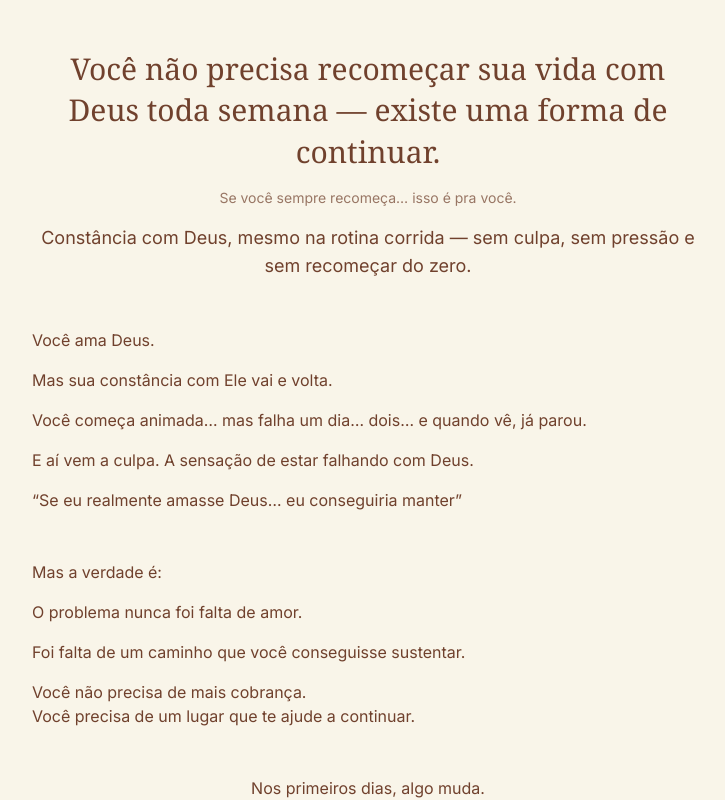
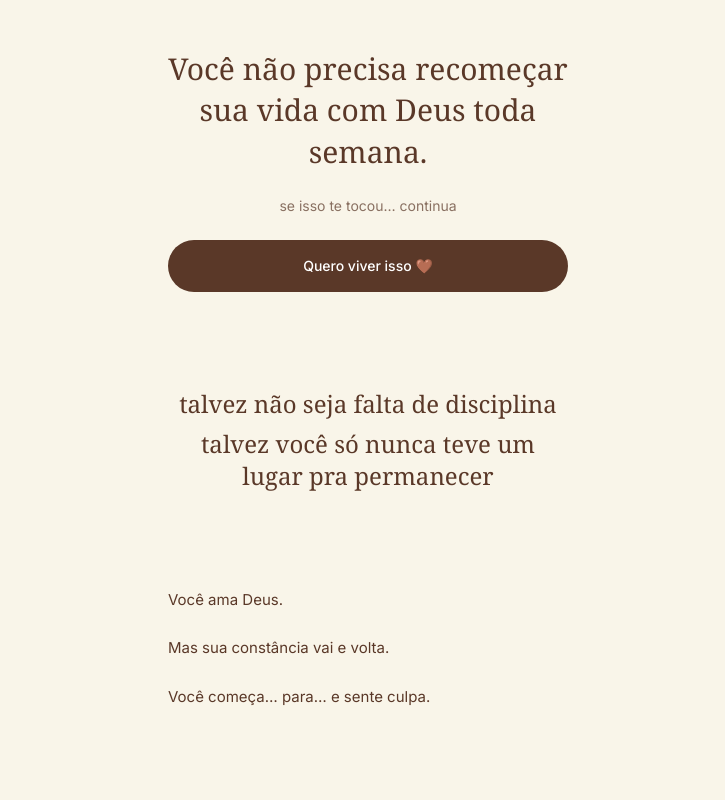
Before and after one commit to michelesannti/no-secreto, a Next.js app: page /vendas in a window 1280 px wide. Shown: the whole page, without its empty margins (272-997 px from the left). Built offline with nearby package versions, Linux system fonts and the light colour scheme; a web font is replaced by a local one.

Commit message:
update: vendas page visual v3

```diff
--- a/app/vendas/page.tsx
+++ b/app/vendas/page.tsx
@@ -2,186 +2,125 @@
 
 export default function VendaPage() {
   return (
-    <div className="min-h-screen bg-[#f9f5e9] text-[#70412d] px-6 py-12">
-      <div className="max-w-2xl mx-auto space-y-12">
+    <div className="bg-[#f9f5e9] text-[#5a3828]">
 
-        {/* HEADLINE */}
-        <section className="space-y-4 text-center">
+      <div className="max-w-md mx-auto px-6 py-12 space-y-24">
+
+        {/* HERO */}
+        <section className="text-center space-y-6">
           <h1 className="text-3xl font-serif leading-snug">
-            Você não precisa recomeçar sua vida com Deus toda semana — existe uma forma de continuar.
+            Você não precisa recomeçar sua vida com Deus toda semana.
           </h1>
 
           <p className="text-sm opacity-70">
-            Se você sempre recomeça… isso é pra você.
+            se isso te tocou… continua
           </p>
 
-          <p className="text-lg">
-            Constância com Deus, mesmo na rotina corrida — sem culpa, sem pressão e sem recomeçar do zero.
+          <a
+            href="https://pay.cakto.com.br/aovfbto_873529"
+            className="block bg-[#5a3828] text-white py-4 rounded-full text-sm font-medium mt-6"
+          >
+            Quero viver isso 🤎
+          </a>
+        </section>
+
+        {/* FRASE IMPACTO */}
+        <section className="text-center space-y-2">
+          <p className="text-2xl font-serif">
+            talvez não seja falta de disciplina
+          </p>
+          <p className="text-2xl font-serif">
+            talvez você só nunca teve um lugar pra permanecer
           </p>
         </section>
 
         {/* IDENTIFICAÇÃO */}
-        <section className="space-y-4">
+        <section className="space-y-6 text-[15px] leading-relaxed">
           <p>Você ama Deus.</p>
-          <p>Mas sua constância com Ele vai e volta.</p>
-          <p>
-            Você começa animada… mas falha um dia… dois… e quando vê, já parou.
-          </p>
-          <p>
-            E aí vem a culpa. A sensação de estar falhando com Deus.
-          </p>
-          <p>
-            “Se eu realmente amasse Deus… eu conseguiria manter”
+          <p>Mas sua constância vai e volta.</p>
+          <p>Você começa… para… e sente culpa.</p>
+        </section>
+
+        {/* BLOCO DESTAQUE */}
+        <section className="bg-[#efe3d3] p-6 rounded-2xl text-center">
+          <p className="text-lg font-medium">
+            nunca foi falta de amor
           </p>
         </section>
 
-        {/* VIRADA */}
-        <section className="space-y-4">
-          <p>Mas a verdade é:</p>
-          <p>O problema nunca foi falta de amor.</p>
-          <p>Foi falta de um caminho que você conseguisse sustentar.</p>
-          <p>
-            Você não precisa de mais cobrança.
-            <br />
-            Você precisa de um lugar que te ajude a continuar.
+        {/* PRINT PERFIL (voltou 👇) */}
+        <section className="text-center space-y-4">
+          <img
+            src="/perfil.png"
+            className="w-[220px] mx-auto rounded-xl shadow-lg"
+          />
+          <p className="text-sm opacity-70">
+            constância visível. progresso real.
           </p>
         </section>
 
-        {/* EXPERIÊNCIA */}
-        <section className="space-y-6 text-center">
-          <p>Nos primeiros dias, algo muda.</p>
-
-          <p>Você sente vontade de voltar.</p>
-
-          <img
-            src="/portal.png"
-            alt="Entrada do app"
-            className="w-full max-w-xs mx-auto rounded-xl shadow-md"
-          />
-
-          <p>Sem esforço.</p>
-
-          <p>Você entende o que está lendo.</p>
-
+        {/* PRINT CONTEXTO */}
+        <section className="text-center space-y-4">
           <img
             src="/contexto.png"
-            alt="Explicação do versículo"
-            className="w-full max-w-xs mx-auto rounded-xl shadow-md"
+            className="w-[220px] mx-auto rounded-xl shadow-lg"
           />
+          <p className="text-sm opacity-70">
+            você entende. você aplica.
+          </p>
+        </section>
 
-          <p>E consegue aplicar na sua vida.</p>
+        {/* FRASE IMPACTO */}
+        <section className="text-center space-y-2">
+          <p className="text-2xl font-serif">
+            você não precisa se forçar
+          </p>
+          <p className="text-2xl font-serif">
+            você começa a querer voltar
+          </p>
+        </section>
 
+        {/* PROVA */}
+        <section className="bg-[#efe3d3] p-5 rounded-xl text-sm italic text-center">
+          “eu sinto vontade de voltar todos os dias”
+        </section>
+
+        {/* PRINT APLICAÇÃO */}
+        <section className="text-center">
           <img
             src="/aplicacao.png"
-            alt="Aplicação prática"
-            className="w-full max-w-xs mx-auto rounded-xl shadow-md"
+            className="w-[220px] mx-auto rounded-xl shadow-lg"
           />
-
-          <p>E aos poucos… você para de desistir.</p>
-        </section>
-
-        {/* CONSTÂNCIA */}
-        <section className="space-y-6 text-center">
-          <p>Seu tempo com Deus começa a fazer parte da sua rotina.</p>
-
-          <p>Não por obrigação.</p>
-
-          <p>Mas porque você não quer perder esse momento.</p>
-
-          <img
-            src="/perfil.png"
-            alt="Progresso no app"
-            className="w-full max-w-xs mx-auto rounded-xl shadow-md"
-          />
-
-          <p>Você não recomeça.</p>
-          <p>Você só continua.</p>
         </section>
 
         {/* DIÁRIO */}
-        <section className="space-y-6 text-center">
-          <p>Você começa a registrar sua vida.</p>
-
-          <p>E quer continuar.</p>
-
-          <p>
-            Porque sabe que vai querer voltar depois
-            e ver tudo o que mudou.
-          </p>
-
-          <img
-            src="/diario.png"
-            alt="Diário espiritual"
-            className="w-full max-w-xs mx-auto rounded-xl shadow-md"
-          />
-
-          <p>Não é só um devocional.</p>
-
-          <p>É a sua jornada com Deus registrada.</p>
-        </section>
-
-        {/* EXPERIÊNCIA ESPIRITUAL */}
-        <section className="space-y-4">
-          <p>Não é só leitura.</p>
-          <p>Você começa a perceber Deus falando com você.</p>
-          <p>E aquilo se confirma ao longo dos dias.</p>
-          <p>Não é só entendimento.</p>
-          <p>É relacionamento.</p>
-        </section>
-
-        {/* O QUE É */}
-        <section className="space-y-4">
-          <h2 className="text-xl font-semibold">O que é o No Secreto?</h2>
-
-          <p>Não é um devocional.</p>
-          <p>Não é um plano de leitura.</p>
-
-          <p>
-            É um sistema simples que te mantém em movimento —
-            mesmo quando você falha.
-          </p>
-
-          <p>Aqui, nada zera.</p>
-
-          <p>
-            Você não recomeça.
-            <br />
-            Você continua.
+        <section className="text-center space-y-3">
+          <p className="text-2xl font-serif">
+            sua história com Deus começa a aparecer
           </p>
         </section>
 
-        {/* PRA QUEM É */}
-        <section className="space-y-3">
-          <h2 className="text-xl font-semibold">Pra quem é</h2>
-
-          <ul className="space-y-2 list-disc pl-5">
-            <li>Quer ter intimidade com Deus, mas não consegue manter constância</li>
-            <li>Se sente culpada por começar e parar</li>
-            <li>Não sabe por onde estudar a Bíblia</li>
-            <li>Já tentou outros devocionais e não conseguiu continuar</li>
-          </ul>
+        {/* PRINT DIÁRIO */}
+        <section className="text-center">
+          <img
+            src="/diario.png"
+            className="w-[220px] mx-auto rounded-xl shadow-lg"
+          />
         </section>
 
-        {/* PROMESSA */}
-        <section className="space-y-4 text-center">
-          <p className="text-lg font-medium">
-            Em 30 dias, você não vai se tornar perfeita.
-          </p>
-
-          <p className="text-lg font-medium">
-            Mas vai se tornar constante.
-          </p>
+        {/* CLÍMAX */}
+        <section className="text-center space-y-3">
+          <p className="text-lg">isso não é sobre devocional</p>
+          <p className="text-2xl font-semibold">é sobre permanecer</p>
         </section>
 
-        {/* CTA */}
-        <section className="pt-6">
-          <a
-            href="https://pay.cakto.com.br/aovfbto_873529"
-            className="block text-center bg-[#70412d] text-[#f9f5e9] py-4 rounded-full text-sm font-medium hover:opacity-90 transition"
-          >
-            Quero parar de recomeçar e viver meu tempo com Deus 🤎
-          </a>
-        </section>
+        {/* CTA FINAL */}
+        <a
+          href="https://pay.cakto.com.br/aovfbto_873529"
+          className="block text-center bg-[#5a3828] text-white py-5 rounded-full text-base font-semibold"
+        >
+          Quero parar de recomeçar 🤎
+        </a>
 
       </div>
     </div>
```
